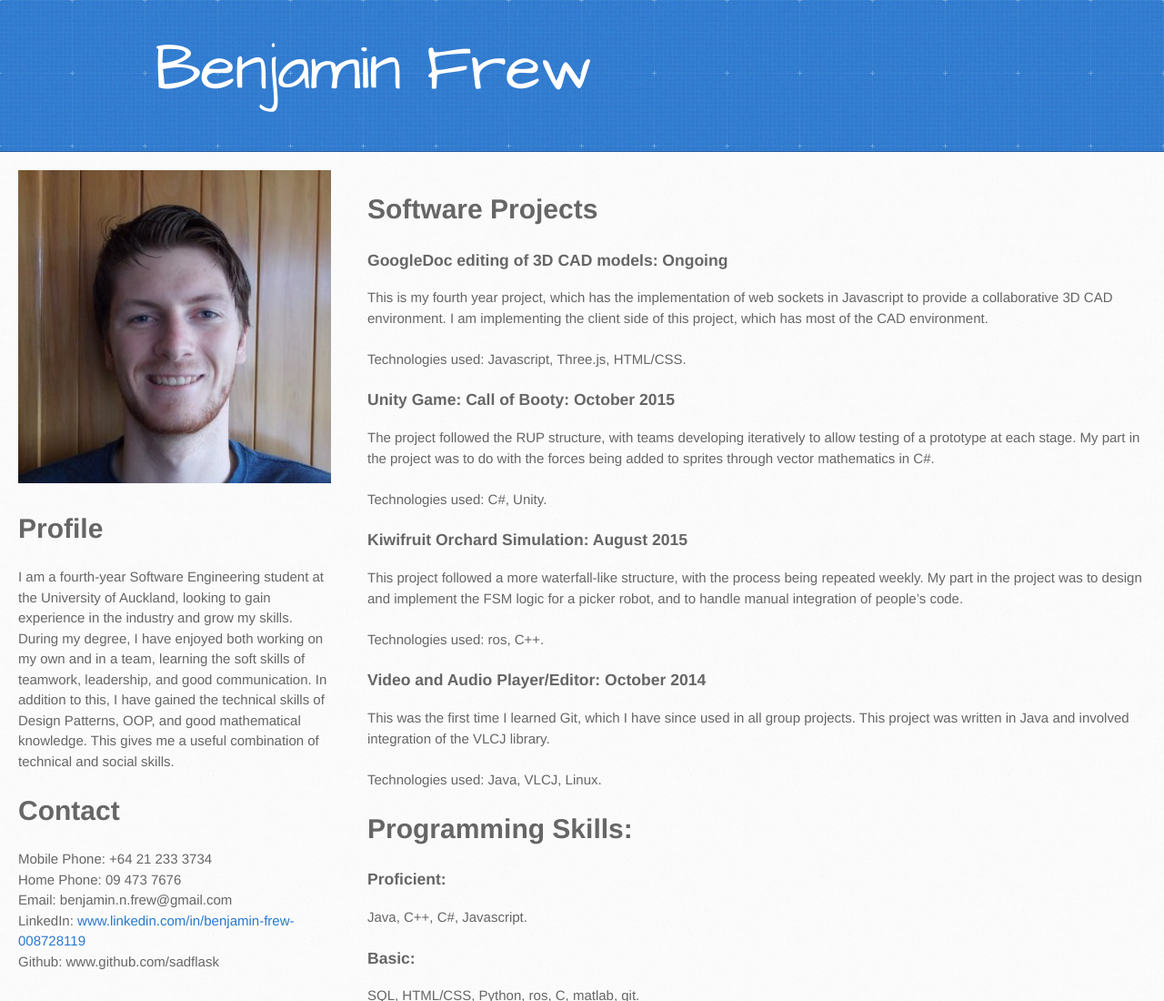
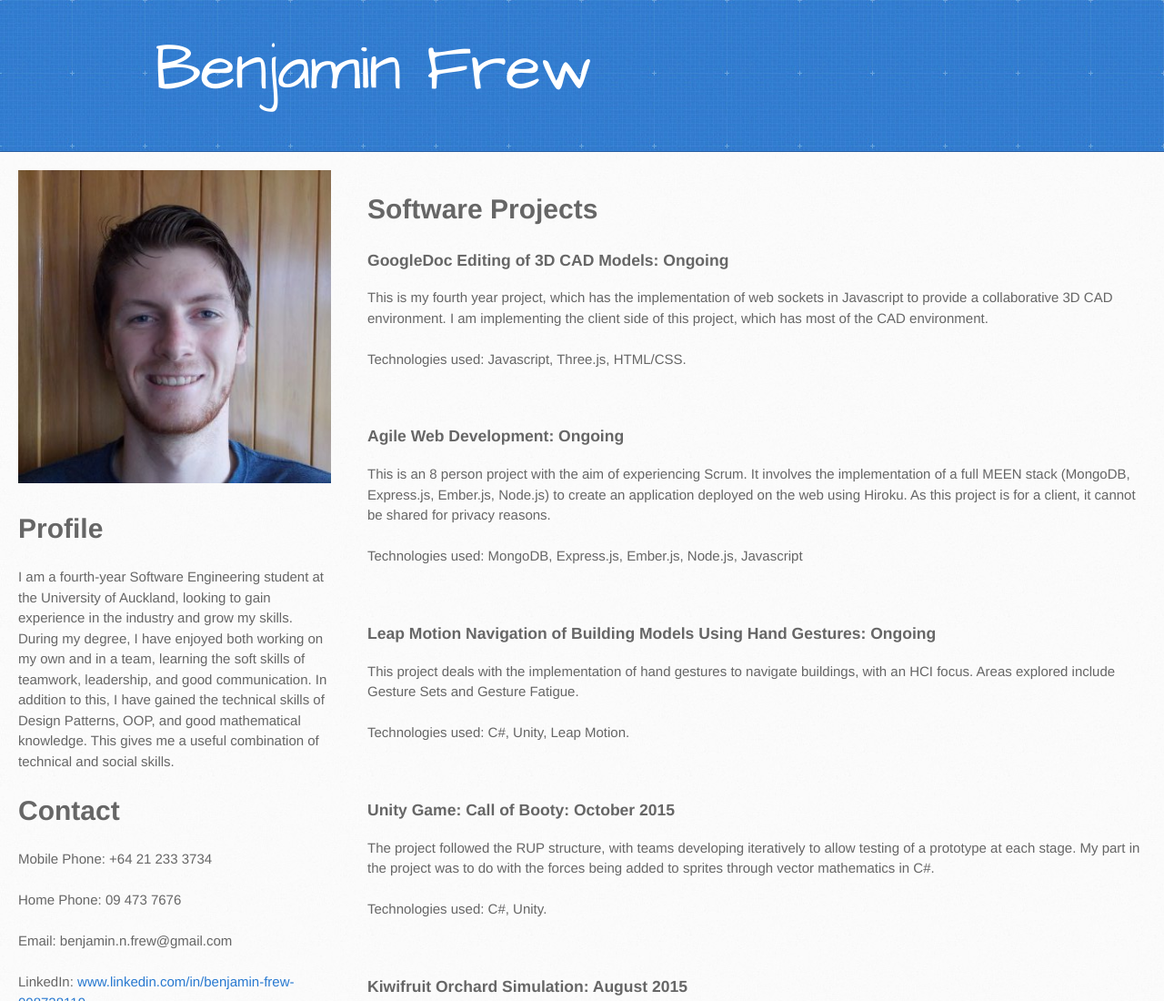
Before and after one commit to sadflask/BenjaminFrew, a plain HTML site: page CV.html in a window 1280 px wide. Shown: the top 1100 px of the page at 91% size. Drawn offline with Linux system fonts and the light colour scheme.

Commit message:
Added projects to CV.

```diff
--- a/CV.html
+++ b/CV.html
@@ -33,11 +33,11 @@
   In addition to this, I have gained the technical skills of Design Patterns, OOP, and good mathematical knowledge. This gives me a useful combination of technical and social skills.</p>
           <h1>Contact</h1>
           <p>
-            Mobile Phone: +64 21 233 3734<br/>
-            Home Phone: 09 473 7676<br/>
-            Email: benjamin.n.frew@gmail.com<br/>
-            LinkedIn: <a href="http://www.linkedin.com/in/benjamin-frew-008728119">www.linkedin.com/in/benjamin-frew-008728119</a><br/>
-            Github: www.github.com/sadflask<br/>
+            Mobile Phone: +64 21 233 3734<br/><br/>
+            Home Phone: 09 473 7676<br/><br/>
+            Email: benjamin.n.frew@gmail.com<br/><br/>
+            LinkedIn: <a href="http://www.linkedin.com/in/benjamin-frew-008728119">www.linkedin.com/in/benjamin-frew-008728119</a><br/><br/>
+            Github: www.github.com/sadflask<br/><br/>
           </p>
         </div>
       </div>
@@ -45,18 +45,30 @@
       <div class="right-wrapper"/>
         <div class="right">
         <h1>Software Projects</h1>
-        <h3>GoogleDoc editing of 3D CAD models: Ongoing</h3>
+        <h3>GoogleDoc Editing of 3D CAD Models: Ongoing</h3>
         <p>This is my fourth year project, which has the implementation of web sockets in Javascript to provide a collaborative 3D CAD environment. I am implementing the client side of this project, which has most of the CAD environment.<br/><br/>
         Technologies used: Javascript, Three.js, HTML/CSS.</p>
+        <br/>
+        <h3>Agile Web Development: Ongoing</h3>
+        <p>This is an 8 person project with the aim of experiencing Scrum. It involves the implementation of a full MEEN stack (MongoDB, Express.js, Ember.js, Node.js) to create an application deployed on the web using Hiroku. As this project is for a client, it cannot be shared for privacy reasons.<br/><br/>
+        Technologies used: MongoDB, Express.js, Ember.js, Node.js, Javascript</p>
+        <br/>
+        <h3>Leap Motion Navigation of Building Models Using Hand Gestures: Ongoing</h3>
+        <p>This project deals with the implementation of hand gestures to navigate buildings, with an HCI focus. Areas explored include Gesture Sets and Gesture Fatigue.<br/><br/>
+        Technologies used: C#, Unity, Leap Motion.</p>
+        <br/>
         <h3>Unity Game: Call of Booty: October 2015</h3>
         <p>The project followed the RUP structure, with teams developing iteratively to allow testing of a prototype at each stage. My part in the project was to do with the forces being added to sprites through vector mathematics in C#.<br/><br/>
         Technologies used: C#, Unity.</p>
+        <br/>
         <h3>Kiwifruit Orchard Simulation: August 2015</h3>
         <p>This project followed a more waterfall-like structure, with the process being repeated weekly. My part in the project was to design and implement the FSM logic for a picker robot, and to handle manual integration of people’s code.<br/><br/>
         Technologies used: ros, C++.</p>
+        <br/>
         <h3>Video and Audio Player/Editor:  October 2014</h3>
         <p>This was the first time I learned Git, which I have since used in all group projects. This project was written in Java and involved integration of the VLCJ library.<br/><br/>
         Technologies used: Java, VLCJ, Linux.</p>
+        <br/>
         <h1>Programming Skills:</h1>
         <h3>Proficient:</h3>
         <p>Java, C++, C#, Javascript.</p>
```
Also changed, not shown: index.html (+4 -9 lines).
